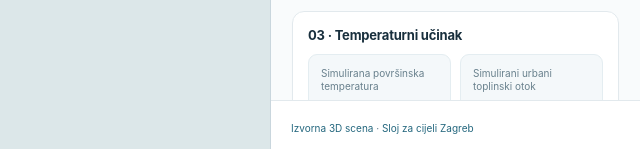
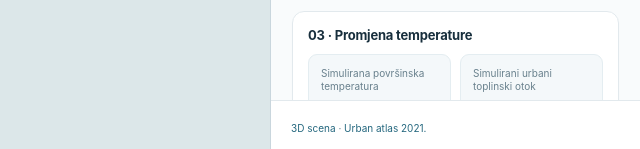
Before and after one commit to markonovoselac7-droid/simulacija-toplinskih-otoka, a plain HTML site: page index.html in a window 1280 px wide. Shown: the part 651-800 px from the top of the page, 640-1280 px from the left. Drawn offline with Linux system fonts and the light colour scheme.

Commit message:
Change header text from 'Temperaturni učinak' to 'Promjena temperature'

```diff
--- a/index.html
+++ b/index.html
@@ -112,7 +112,7 @@
           <div class="actions"><button id="resetOne" type="button" disabled>↺ Poništi poligon</button><button id="resetAll" type="button" disabled>↺ Poništi sve</button></div>
         </section>
         <section class="card">
-          <h2>03 · Temperaturni učinak</h2>
+          <h2>03 · Promjena temperature</h2>
           <div class="two-col">
             <div class="metric"><label>Simulirana površinska temperatura</label><strong id="newLst">—</strong></div>
             <div class="metric"><label>Simulirani urbani toplinski otok</label><strong id="newUhi">—</strong></div>
@@ -128,7 +128,7 @@
         </section>
       </div>
       <footer class="footer">
-        <div class="links" style="margin-top:7px"><a href="https://www.arcgis.com/home/item.html?id=626c75f551eb4dcbb5398e15781d72b0" target="_blank" rel="noopener">Izvorna 3D scena</a> · <a href="https://services1.arcgis.com/srGsjgmVH7sYUOi4/arcgis/rest/services/Urban_atlas_2021_UHI/FeatureServer/0" target="_blank" rel="noopener">Sloj za cijeli Zagreb</a></div>
+        <div class="links" style="margin-top:7px"><a href="https://www.arcgis.com/home/item.html?id=626c75f551eb4dcbb5398e15781d72b0" target="_blank" rel="noopener">3D scena</a> · <a href="https://services1.arcgis.com/srGsjgmVH7sYUOi4/arcgis/rest/services/Urban_atlas_2021_UHI/FeatureServer/0" target="_blank" rel="noopener">Urban atlas 2021.</a></div>
       </footer>
     </aside>
   </main>
```
